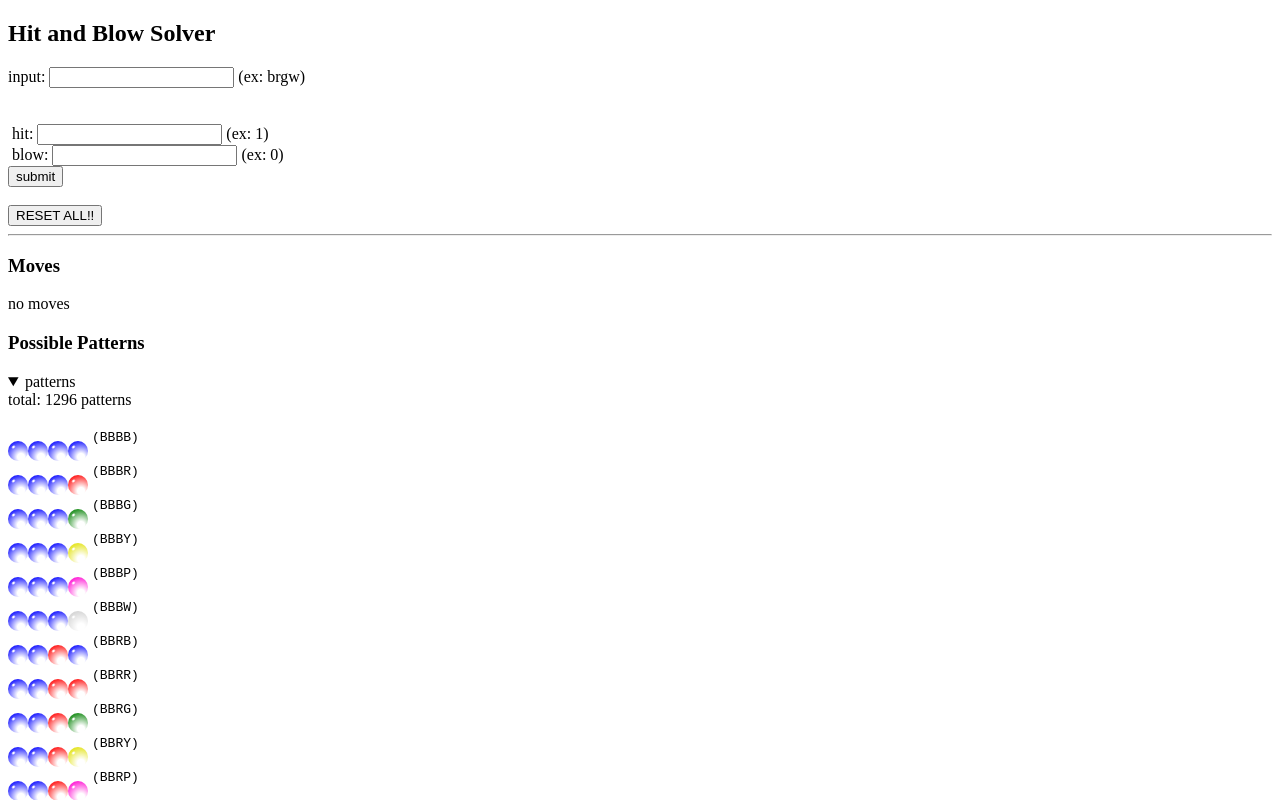
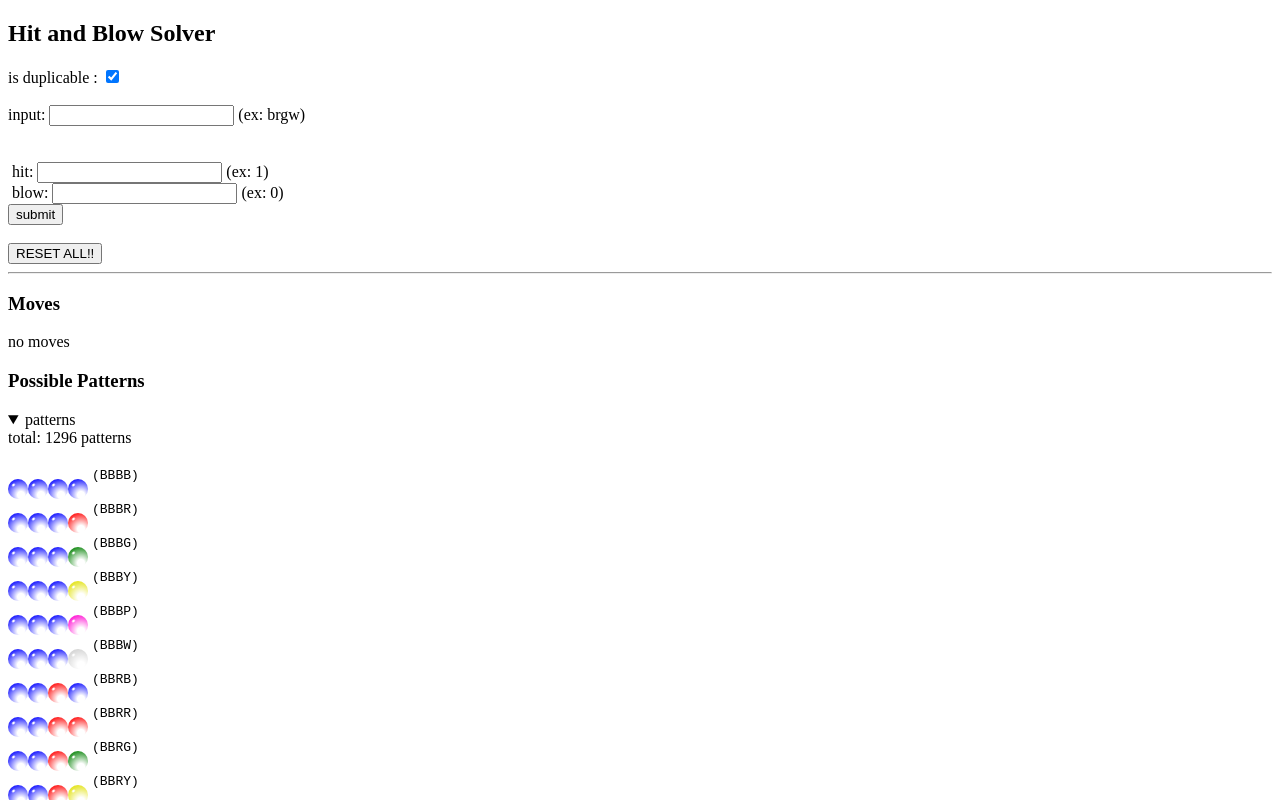
Before and after one commit to funatsufumiya/hitandblow-solver-react, a React (Create React App) app: page / in a window 1280 px wide. Shown: the top 800 px of the page. Built offline with nearby package versions, Linux system fonts and the light colour scheme.

Commit message:
WIP: unduplicable version

```diff
--- a/src/Solver.ts
+++ b/src/Solver.ts
@@ -105,7 +105,7 @@ class GameState {
 
   constructor(public moves: Move[] = [], public prevPossiblePatterns: ColorSet[] = [], public gameMode: GameMode = GameMode.Duplicable) {
     if (prevPossiblePatterns.length == 0 && moves.length <= 1) {
-      this.prevPossiblePatterns = Solver.generatePatterns(gameMode)
+      this.prevPossiblePatterns = Solver.generatePatterns(this.gameMode)
     }
 
     if (moves.length > 0) {
--- a/src/widgets/HitAndBlowInput.tsx
+++ b/src/widgets/HitAndBlowInput.tsx
@@ -1,10 +1,12 @@
 import StateContextProp from '@/states/StateContextProp';
 import React, { useContext } from 'react';
-import Solver, { GameState, Move } from '../Solver';
+import { validateLocaleAndSetLanguage } from 'typescript';
+import Solver, { GameMode, GameState, Move } from '../Solver';
 import createStateContext from "../states/createStateContext";
 import StateProvider from "../states/StateProvider";
 import ColorSetVisualizer from './ColorSetVisualizer';
 
+const GameModeStateContext = createStateContext<GameMode>();
 const InputStateContext = createStateContext<string>();
 const HitStateContext = createStateContext<string>();
 const BlowStateContext = createStateContext<string>();
@@ -12,12 +14,38 @@ const BlowStateContext = createStateContext<string>();
 type GameStatesContext = StateContextProp<GameState[]>
 
 const HitAndBlowInputImpl = (props: { context: GameStatesContext }) => {
+    const gameModeContext = useContext(GameModeStateContext);
     const inputContext = useContext(InputStateContext);
     const hitContext = useContext(HitStateContext);
     const blowContext = useContext(BlowStateContext);
     const gameStatesContext = props.context;
 
+    const changeGameMode = (gameMode: GameMode) => {
+        gameStatesContext.setState([new GameState([], [], gameMode)])
+
+        inputContext.setState("")
+        hitContext.setState("")
+        blowContext.setState("")
+    }
+
+    const reset = () => {
+        gameStatesContext.setState([new GameState([], [], gameModeContext.state)])
+
+        inputContext.setState("")
+        hitContext.setState("")
+        blowContext.setState("")
+    }
+
     return <React.Fragment>
+        is duplicable : <input type="checkbox"
+            checked={gameModeContext.state === GameMode.Duplicable}
+            onChange={(e) => {
+                const val = e.target.checked ? GameMode.Duplicable : GameMode.Unduplicable
+                gameModeContext.setState(val);
+                changeGameMode(val)
+            }} />
+        <br />
+        <br />
         input: <input type="text"
             value={inputContext.state}
             onChange={(e: any) => inputContext.setState(e.target.value)}
@@ -52,20 +80,18 @@ const HitAndBlowInputImpl = (props: { context: GameStatesContext }) => {
         <br /><br />
 
         <button onClick={() => {
-            gameStatesContext.setState([new GameState()])
-
-            inputContext.setState("")
-            hitContext.setState("")
-            blowContext.setState("")
+            reset()
         }}>RESET ALL!!</button>
     </React.Fragment >
 }
 
 const HitAndBlowInput = (props: { context: GameStatesContext }) => {
-    return <StateProvider context={InputStateContext} defaultValue={""}>
-        <StateProvider context={HitStateContext} defaultValue={""}>
-            <StateProvider context={BlowStateContext} defaultValue={""}>
-                <HitAndBlowInputImpl context={props.context} />
+    return <StateProvider context={GameModeStateContext} defaultValue={GameMode.Duplicable}>
+        <StateProvider context={InputStateContext} defaultValue={""}>
+            <StateProvider context={HitStateContext} defaultValue={""}>
+                <StateProvider context={BlowStateContext} defaultValue={""}>
+                    <HitAndBlowInputImpl context={props.context} />
+                </StateProvider>
             </StateProvider>
         </StateProvider>
     </StateProvider>
```
